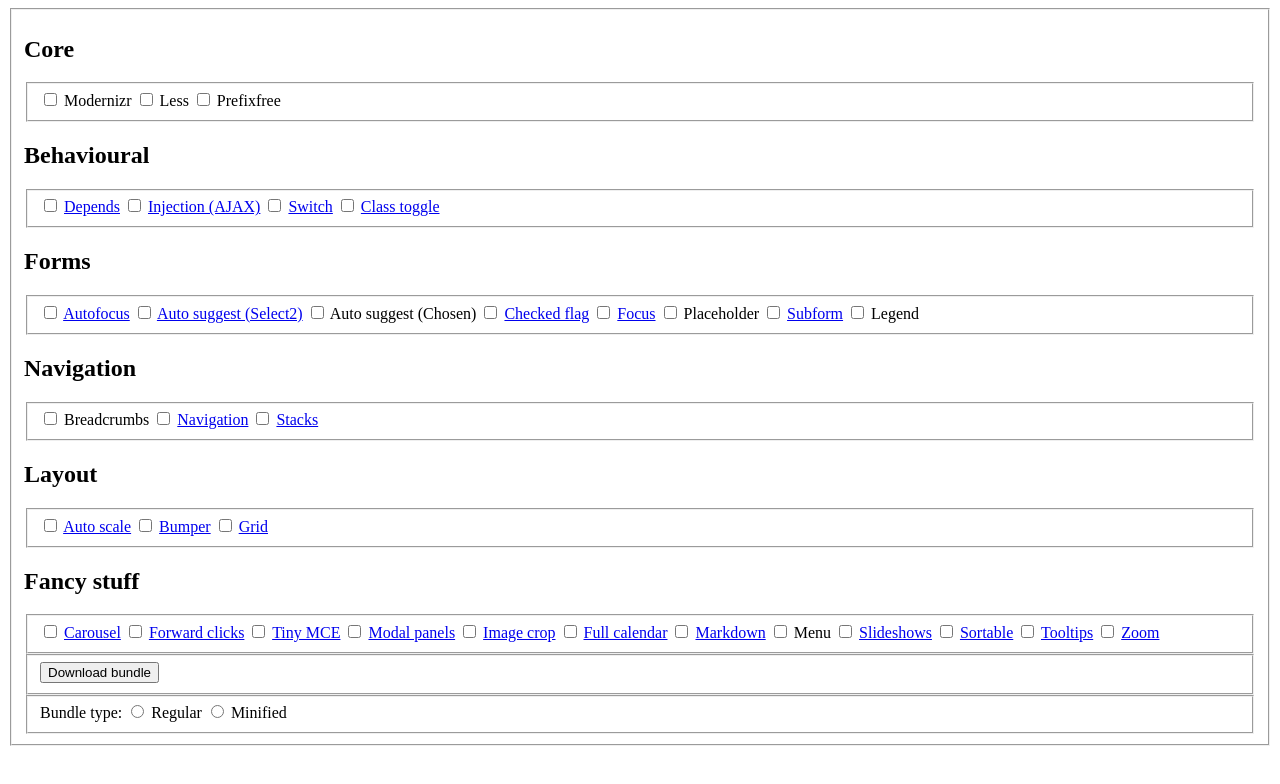
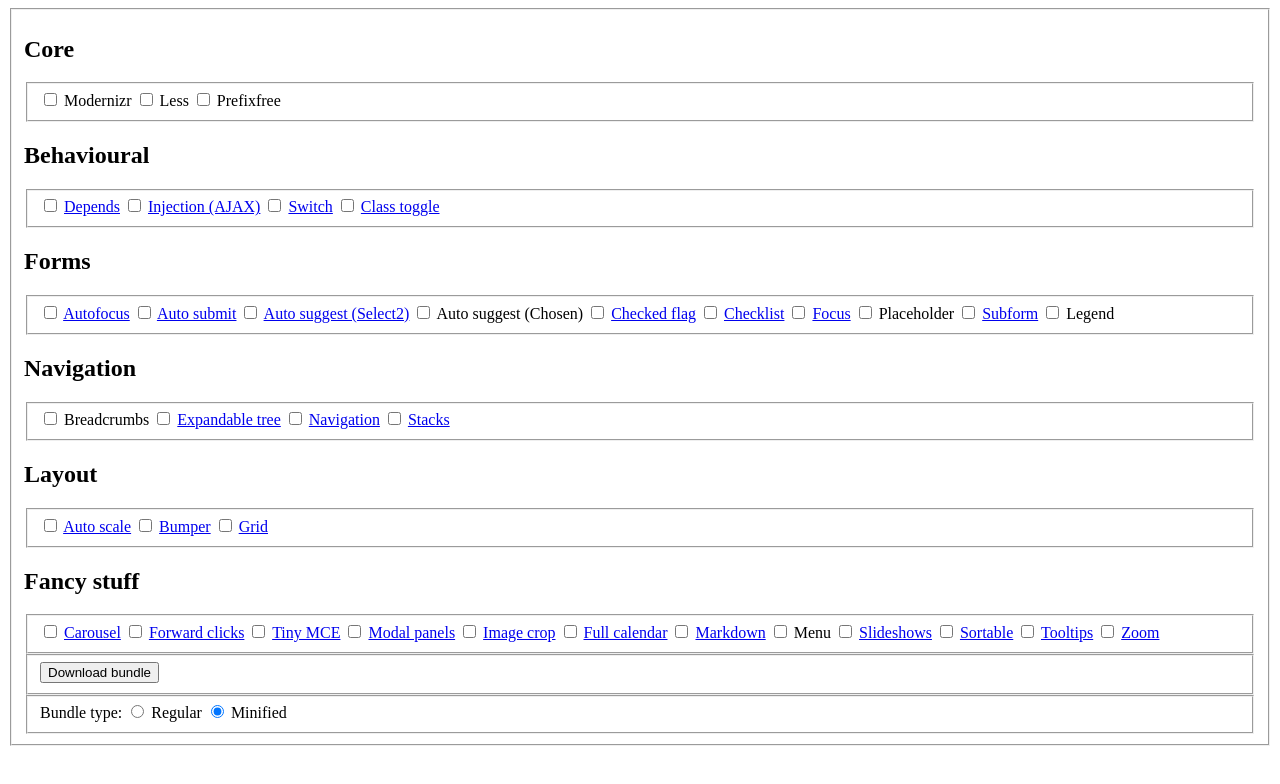
Before and after one commit to Patternslib/Patterns-bundler, a plain HTML site: page index.html in a window 1280 px wide. Drawn offline with Linux system fonts and the light colour scheme.

Commit message:
index.html: re-enable working patterns

```diff
--- a/index.html
+++ b/index.html
@@ -49,10 +49,10 @@
           <input type="checkbox" name="pat/autofocus" unchecked/>
           <a class="navigation autofocus" href="demo/autofocus/index.html" title="Auto focus">Autofocus</a>
         </label>
-        <!-- <label class="auto-submit"> -->
-        <!--   <input type="checkbox" name="pat/autosubmit" unchecked/> -->
-        <!--   <a class="navigation auto-submit" href="demo/auto-submit/index.html" title="Auto submit">Auto submit</a> -->
-        <!-- </label>   -->
+        <label class="auto-submit">
+          <input type="checkbox" name="pat/autosubmit" unchecked/>
+          <a class="navigation auto-submit" href="demo/auto-submit/index.html" title="Auto submit">Auto submit</a>
+        </label>
         <label class="auto-suggest">
           <input type="checkbox" name="pat/autosuggest" unchecked/>
           <a class="navigation auto-suggest" href="demo/auto-suggest/index.html" title="Auto suggest">Auto suggest (Select2)</a>
@@ -65,10 +65,10 @@
           <input type="checkbox" name="pat/checkedflag" unchecked/>
           <a class="navigation checked-flag" href="demo/checked-flag/index.html" title="checkedflag">Checked flag</a>
         </label>
-        <!-- <label class="checklist"> -->
-        <!--   <input type="checkbox" name="pat/checklist" unchecked/> -->
-        <!--   <a class="navigation checkboxes" href="demo/checklist/index.html" title="checklist">Checklist</a> -->
-        <!-- </label>  -->
+        <label class="checklist">
+          <input type="checkbox" name="pat/checklist" unchecked/>
+          <a class="navigation checkboxes" href="demo/checklist/index.html" title="checklist">Checklist</a>
+        </label>
         <label class="focus">
           <input type="checkbox" name="pat/focus" unchecked/>
           <a class="navigation focus" href="demo/focus/index.html" title="">Focus</a>
@@ -102,10 +102,10 @@
           <input type="checkbox" name="pat/breadcrumbs" unchecked/>
           <a class="navigation breadcrumbs">Breadcrumbs</a>
         </label>
-        <!-- <label class="tree"> -->
-        <!--   <input type="checkbox" name="pat/expandable" unchecked/> -->
-        <!--   <a class="navigation tree" href="demo/expandable-tree/index.html" title="">Expandable tree</a> -->
-        <!-- </label> -->
+        <label class="tree">
+          <input type="checkbox" name="pat/expandable" unchecked/>
+          <a class="navigation tree" href="demo/expandable-tree/index.html" title="">Expandable tree</a>
+        </label>
         <label class="navigation">
           <input type="checkbox" name="pat/navigation" unchecked/>
           <a class="navigation navigation-marker" href="demo/navigation/index.html" title="Navigation markers">Navigation</a>
@@ -211,7 +211,7 @@
           <input type="radio" name="minify" value="off" class="unchecked"> Regular
         </label>
         <label class="unchecked">
-          <input type="radio" name="minify" value="on" class="unchecked"> Minified
+          <input type="radio" name="minify" checked="checked" value="on" class="unchecked"> Minified
         </label>
       </fieldset>
     </fieldset>
```
